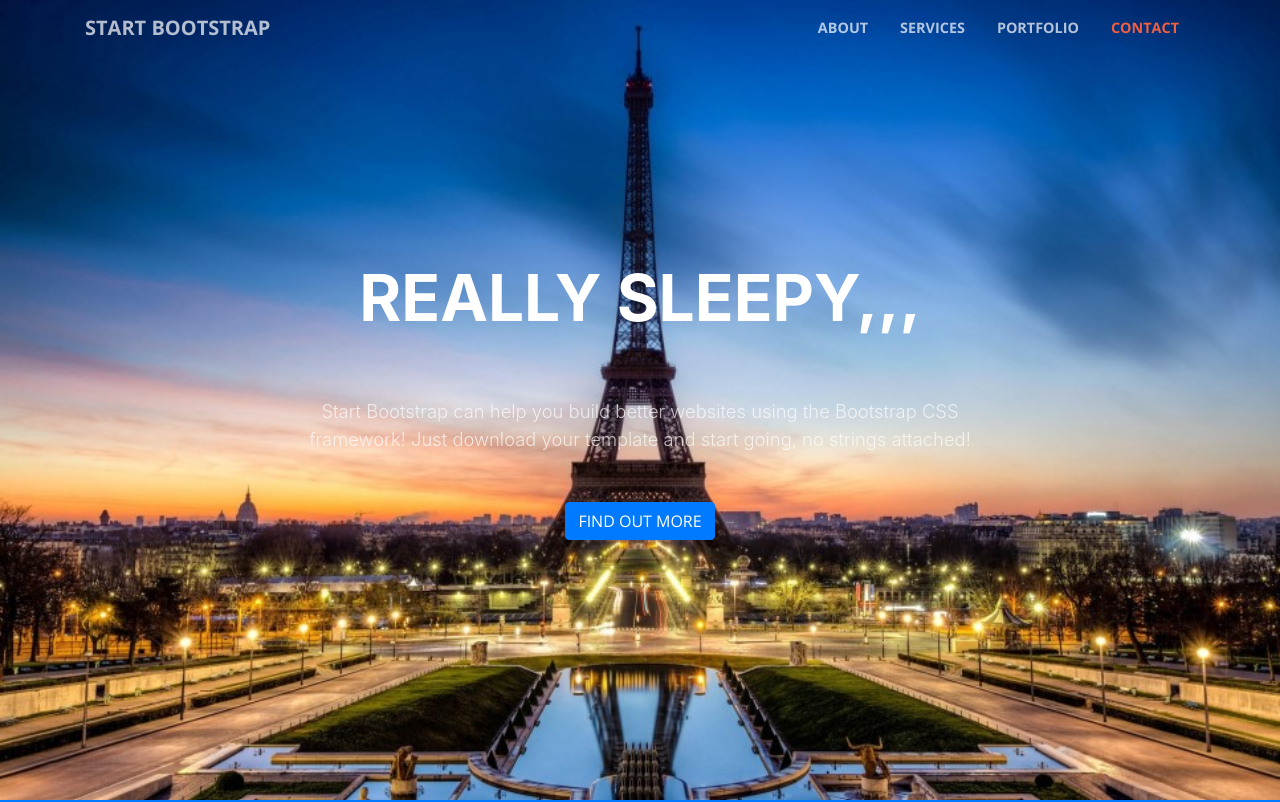
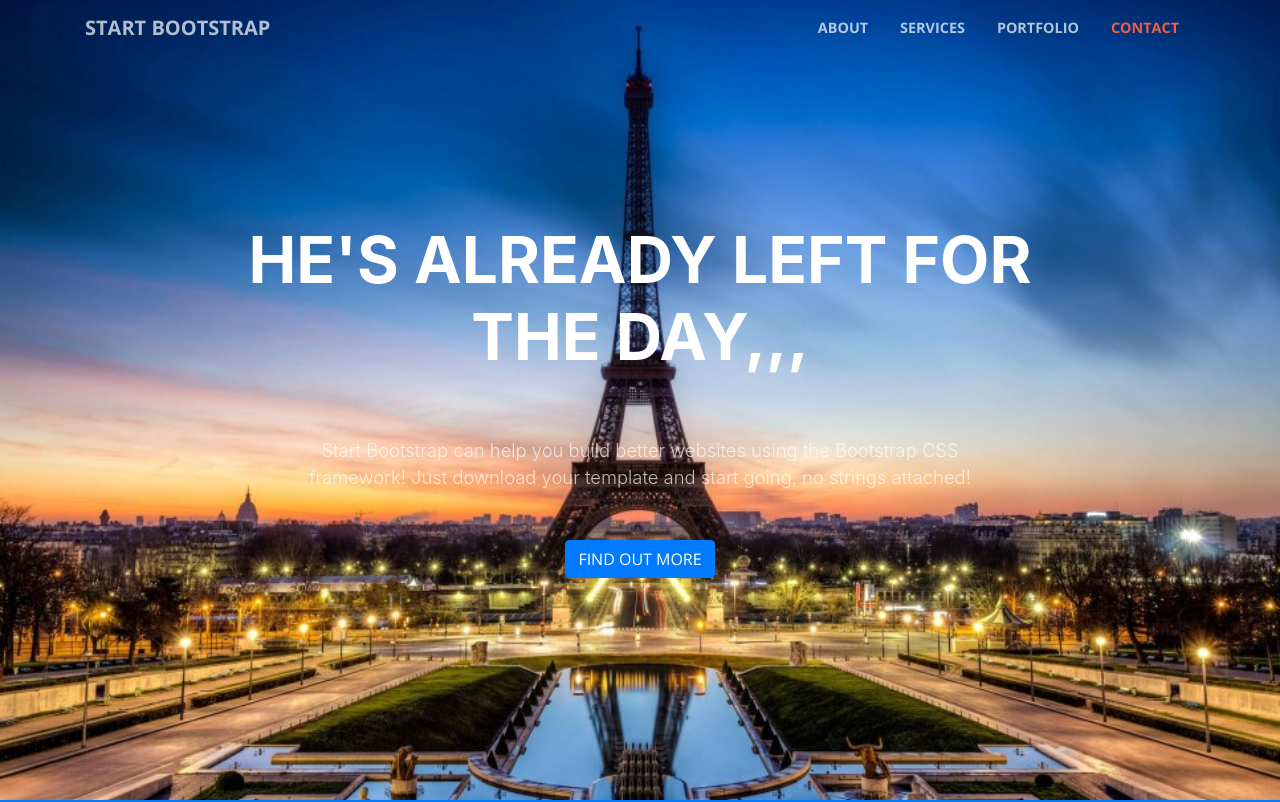
Before and after one commit to yongwookwon/dragonwoo, a website with bundled scripts: page index.html in a window 1280 px wide. Shown: the top 802 px of the page. Built offline with nearby package versions, Linux system fonts and the light colour scheme.

Commit message:
Update index.html

```diff
--- a/index.html
+++ b/index.html
@@ -8,7 +8,7 @@
     <meta name="description" content="">
     <meta name="author" content="">
 
-    <title>Hack your life</title>
+    <title>Cherry Blossom</title>
 
     <!-- Bootstrap core CSS -->
     <link href="vendor/bootstrap/css/bootstrap.min.css" rel="stylesheet">
@@ -59,7 +59,7 @@
         <div class="row">
           <div class="col-lg-10 mx-auto">
             <h1 class="text-uppercase">
-              <strong>really sleepy,,,</strong>
+              <strong>He's already left for the day,,,</strong>
             </h1>
             <hr>
           </div>
```
